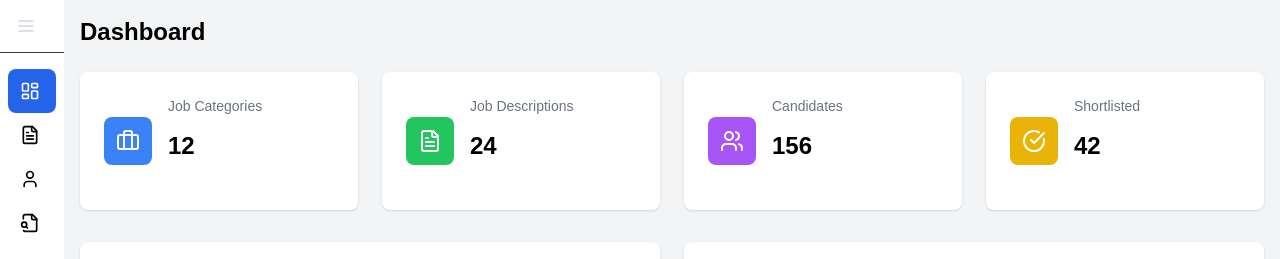
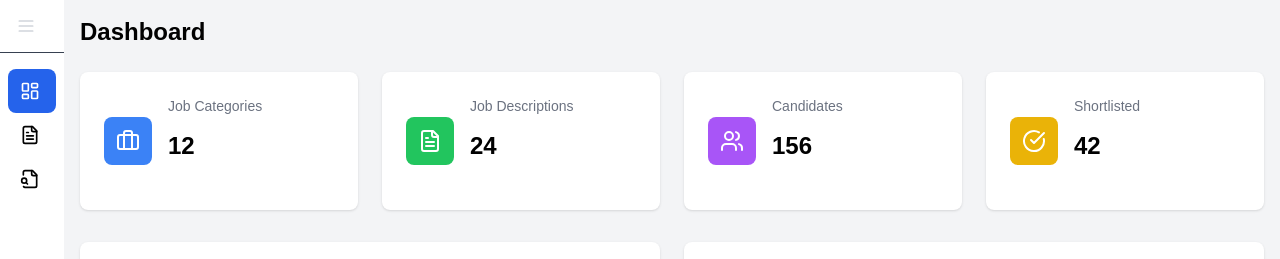
Before and after one commit to Anuj3558/resume-parser, a React (Create React App) app: page /user-dashboard in a window 1280 px wide. Shown: the top 259 px of the page. Built offline with nearby package versions, Linux system fonts and the light colour scheme; sample sign-in values are in the browser's storage.

Commit message:
update slidebar

```diff
--- a/src/pages/user/compoenets/Sidebar.jsx
+++ b/src/pages/user/compoenets/Sidebar.jsx
@@ -8,7 +8,6 @@ export const Sidebar = ({activeTab, setActiveTab}) => {
 	const menuItems = [
 		{id: "userdashboard", label: "Dashboard", icon: <LayoutDashboard size={20} />},
 		{id: "jobsdesc", label: "Job Descriptions", icon: <FileText size={20} />},
-		{id: "candidates", label: "Candidates", icon: <User size={20} />},
 		{id: "jobeval", label: "Resume Evals", icon: <FileSearch size={20} />},
 	]
 	const navigate = useNavigate()
```
